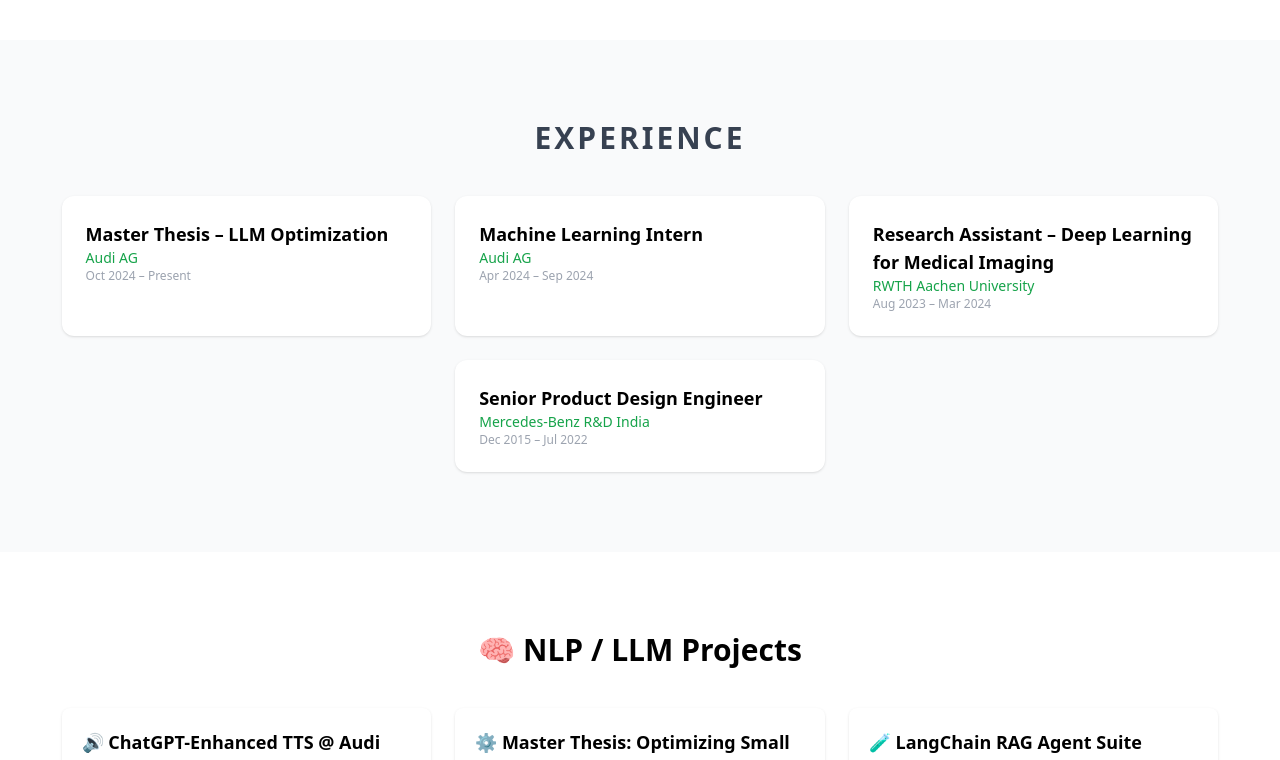
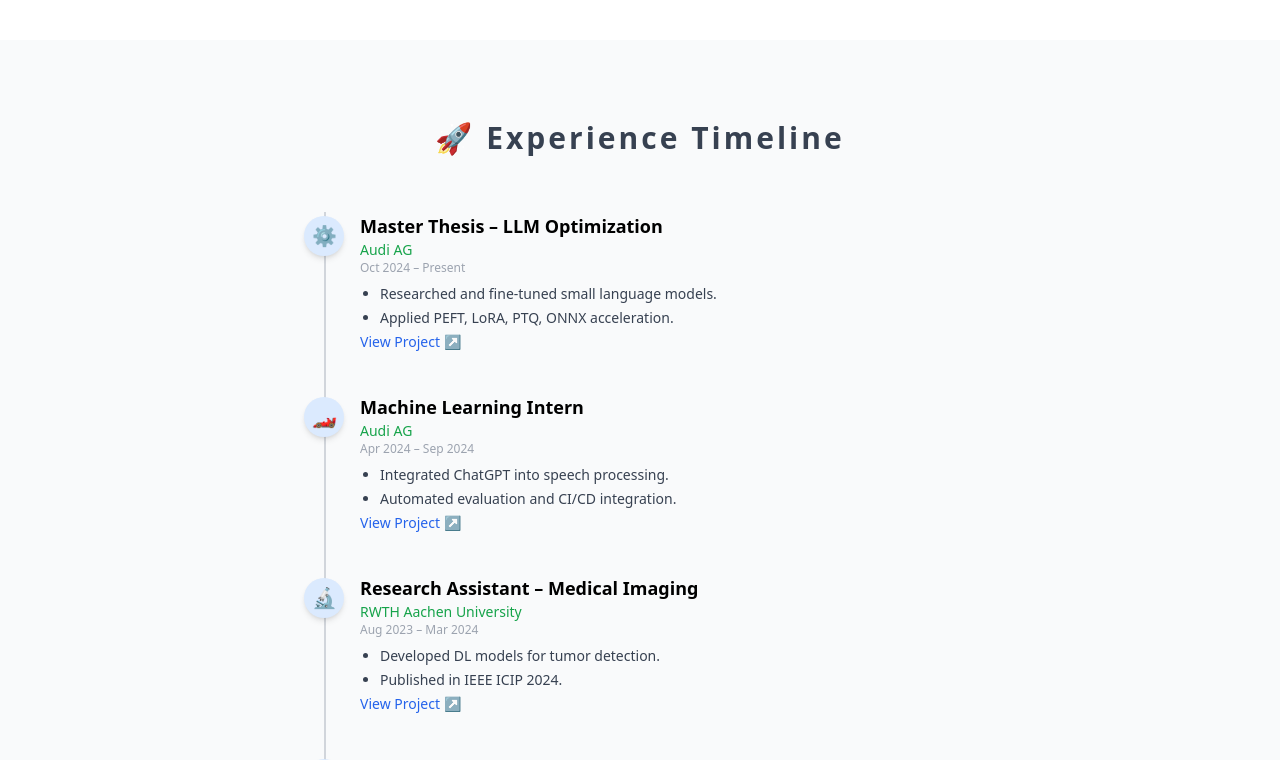
Before and after one commit to RoboMaroof/maroof-portfolio, a Next.js app: page / in a window 1280 px wide. Shown: the part 760-1520 px from the top of the page. Built offline with nearby package versions, Linux system fonts and the light colour scheme.

Commit message:
Experience timeline added

```diff
--- a/app/components/ExperienceSection.js
+++ b/app/components/ExperienceSection.js
@@ -1,37 +1,91 @@
 'use client'
 
-const ExperienceCard = ({ company, title, date }) => (
-  <div className="bg-white rounded-xl shadow p-6 w-full md:w-[48%] lg:w-[30%]">
+import { motion } from 'framer-motion'
+
+// Icon picker (you can customize per role)
+const getIcon = (title) => {
+  if (title.toLowerCase().includes('thesis')) return '⚙️'
+  if (title.toLowerCase().includes('intern')) return '🏎️'
+  if (title.toLowerCase().includes('research')) return '🔬'
+  return '🛠️'
+}
+
+const TimelineItem = ({ title, company, date, points, projectLink }) => (
+  <motion.div
+    className="relative pl-14 mb-10"
+    initial={{ opacity: 0, y: 40 }}
+    whileInView={{ opacity: 1, y: 0 }}
+    transition={{ duration: 0.6 }}
+    viewport={{ once: true }}
+  >
+    {/* Icon Circle */}
+    <div className="absolute left-0 top-1 flex items-center justify-center w-10 h-10 bg-blue-100 text-blue-700 rounded-full text-xl shadow-md">
+      {getIcon(title)}
+    </div>
+
     <h3 className="text-lg font-semibold">{title}</h3>
-    <p className="text-sm text-green-600 font-medium">{company}</p>
-    <p className="text-xs text-gray-400">{date}</p>
-  </div>
+    <p className="text-sm text-green-600">{company}</p>
+    <p className="text-xs text-gray-400 mb-2">{date}</p>
+    <ul className="list-disc pl-5 text-sm text-gray-700 space-y-1">
+      {points.map((pt, i) => (
+        <li key={i}>{pt}</li>
+      ))}
+    </ul>
+    {projectLink && (
+      <a
+        href={projectLink}
+        className="text-blue-600 text-sm mt-1 inline-block hover:underline"
+        target="_blank"
+      >
+        View Project ↗
+      </a>
+    )}
+  </motion.div>
 )
 
 export default function ExperienceSection() {
   return (
     <section id="experience" className="bg-gray-50 py-20 px-6">
-      <h2 className="text-3xl font-bold text-center mb-10 tracking-widest text-gray-700">EXPERIENCE</h2>
-      <div className="flex flex-wrap justify-center gap-6">
-        <ExperienceCard
+      <h2 className="text-3xl font-bold text-center mb-14 tracking-widest text-gray-700">🚀 Experience Timeline</h2>
+      <div className="relative max-w-2xl mx-auto before:absolute before:left-5 before:top-0 before:bottom-0 before:w-0.5 before:bg-gray-300">
+        <TimelineItem
           title="Master Thesis – LLM Optimization"
           company="Audi AG"
           date="Oct 2024 – Present"
+          points={[
+            'Researched and fine-tuned small language models.',
+            'Applied PEFT, LoRA, PTQ, ONNX acceleration.'
+          ]}
+          projectLink="#projects"
         />
-        <ExperienceCard
+        <TimelineItem
           title="Machine Learning Intern"
           company="Audi AG"
           date="Apr 2024 – Sep 2024"
+          points={[
+            'Integrated ChatGPT into speech processing.',
+            'Automated evaluation and CI/CD integration.'
+          ]}
+          projectLink="#projects"
         />
-        <ExperienceCard
-          title="Research Assistant – Deep Learning for Medical Imaging"
+        <TimelineItem
+          title="Research Assistant – Medical Imaging"
           company="RWTH Aachen University"
           date="Aug 2023 – Mar 2024"
+          points={[
+            'Developed DL models for tumor detection.',
+            'Published in IEEE ICIP 2024.'
+          ]}
+          projectLink="https://github.com/RoboMaroof/Cancer-Detection-on-WSIs---LFB"
         />
-        <ExperienceCard
+        <TimelineItem
           title="Senior Product Design Engineer"
           company="Mercedes-Benz R&D India"
           date="Dec 2015 – Jul 2022"
+          points={[
+            'Developed Python tools for automation.',
+            'Led automotive exterior design projects.'
+          ]}
         />
       </div>
     </section>
```
